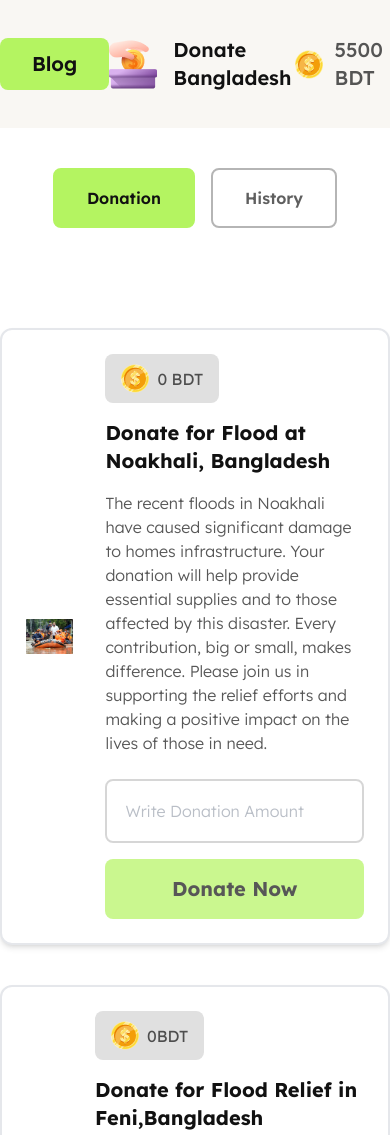
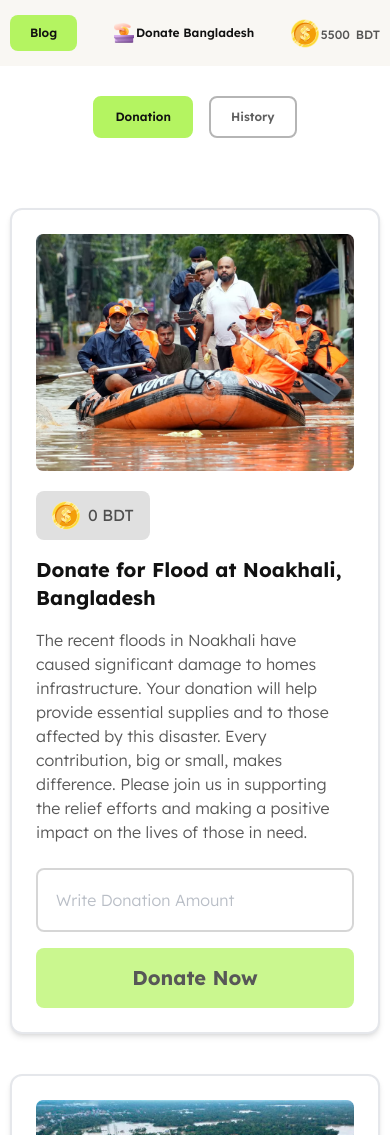
Before and after one commit to Rodro-Kumar/B10A-05, a website: page index.html in a window 390 px wide. Shown: the top 1135 px of the page. Drawn offline with Linux system fonts and the light colour scheme; some packages are replaced by stand-ins of ours; a script that the page names is missing.

Commit message:
mobile friendly

```diff
--- a/index.html
+++ b/index.html
@@ -18,10 +18,10 @@
   <body>
     <div id="navDonationHistory">
       <!-- Nav -->
-      <div class="py-9 bg-[#F9F7F3]">
+      <div id="nav" class="py-9 bg-[#F9F7F3]">
         <div class="container">
           <div class="flex items-center justify-between">
-            <div>
+            <div id="blog-btn">
               <button
                 onclick="window.location=`/blog.html`"
                 class="font-lexend text-xl font-semibold text-primaryColor bg-secondaryColor py-3 px-8 rounded-lg"
@@ -29,18 +29,21 @@
                 Blog
               </button>
             </div>
-            <div class="flex items-center gap-x-4">
-              <img src="/assets/logo.png" alt="" />
-              <h5 class="font-semibold text-xl text-primaryColor font-lexend">
+            <div id="DonateBangladeshWraper" class="flex items-center gap-x-4">
+              <img id="DonateBangladeshImg" src="/assets/logo.png" alt="" />
+              <h5
+                id="DonateBangladesh"
+                class="font-semibold text-xl text-primaryColor font-lexend"
+              >
                 Donate Bangladesh
               </h5>
             </div>
-            <div class="flex items-center gap-x-3">
+            <div id="mainBalanceWraper" class="flex items-center gap-x-3">
               <img src="/assets/coin.png" alt="" />
               <h5
                 class="font-lexend font-medium text-xl text-primaryColor opacity-[70%]"
               >
-                <span id="main-balance">5500</span> BDT
+                <span id="main-balance">5500</span> <span id="bdt">BDT</span>
               </h5>
             </div>
           </div>
@@ -67,7 +70,7 @@
     </div>
 
     <!-- main content -->
-    <div class="bg-white py-20">
+    <div id="main-content" class="bg-white py-20">
       <div class="container">
         <div>
           <!-- donation -->
@@ -80,6 +83,7 @@
             >
               <!-- Noakhali -->
               <div
+                id="donation-card"
                 class="flex items-center gap-x-8 p-6 rounded-xl bg-white border-2 shadow-md"
               >
                 <div>
@@ -88,6 +92,7 @@
                 <div class="max-w-[522px]">
                   <div class="inline-block">
                     <div
+                      id="donation-amount-div"
                       class="flex items-center gap-x-2 bg-[#11111121] py-[10px] px-4 rounded-lg"
                     >
                       <img src="/assets/coin.png" alt="" />
@@ -132,6 +137,7 @@
               </div>
               <!-- Feni -->
               <div
+                id="donation-card"
                 class="flex items-center gap-x-8 p-6 rounded-xl bg-white border-2 shadow-md"
               >
                 <div>
@@ -140,6 +146,7 @@
                 <div class="max-w-[522px]">
                   <div class="inline-block">
                     <div
+                      id="donation-amount-div"
                       class="flex items-center gap-x-2 bg-[#11111121] py-[10px] px-4 rounded-lg"
                     >
                       <img src="/assets/coin.png" alt="" />
@@ -186,6 +193,7 @@
               </div>
               <!-- Quota -->
               <div
+                id="donation-card"
                 class="flex items-center gap-x-8 p-6 rounded-xl bg-white border-2 shadow-md"
               >
                 <div>
@@ -194,6 +202,7 @@
                 <div class="max-w-[522px]">
                   <div class="inline-block">
                     <div
+                      id="donation-amount-div"
                       class="flex items-center gap-x-2 bg-[#11111121] py-[10px] px-4 rounded-lg"
                     >
                       <img src="/assets/coin.png" alt="" />
--- a/src/input.css
+++ b/src/input.css
@@ -82,4 +82,67 @@
     color: #111111 !important;
     border: 2px solid #b4f461 !important;
   }
+
+  @media only screen and (max-width: 600px) {
+    #nav {
+      padding: 15px 10px !important;
+    }
+    #nav #blog-btn button,
+    #home-btn {
+      padding: 4px 20px !important;
+      font-size: 12px !important;
+    }
+    #nav #DonateBangladesh {
+      font-size: 12px !important;
+    }
+
+    #nav #main-balance {
+      font-size: 12px !important;
+    }
+
+    #nav #bdt {
+      font-size: 12px !important;
+    }
+
+    #nav #DonateBangladeshImg {
+      width: 20px !important;
+    }
+    #nav #DonateBangladeshWraper {
+      column-gap: 2px !important;
+    }
+
+    #nav #mainBalanceWraper {
+      column-gap: 2px !important;
+    }
+
+    #donationhistorybutton #donation-page-btn {
+      padding: 10px 20px !important;
+      font-size: 12px !important;
+    }
+
+    #donationhistorybutton #history-page-btn {
+      padding: 10px 20px !important;
+      font-size: 12px !important;
+    }
+
+    #donationhistorybutton {
+      padding: 30px 0 !important;
+    }
+
+    #main-content {
+      padding: 40px 10px !important;
+    }
+
+    #donation-card {
+      flex-direction: column !important;
+    }
+
+    #donation-amount-div {
+      margin-top: 20px !important;
+    }
+
+    #accordian-wraper {
+      padding: 20px 10px !important;
+    }
+  }
 }
```
Also changed, not shown: blog.html (+12 -8 lines).
